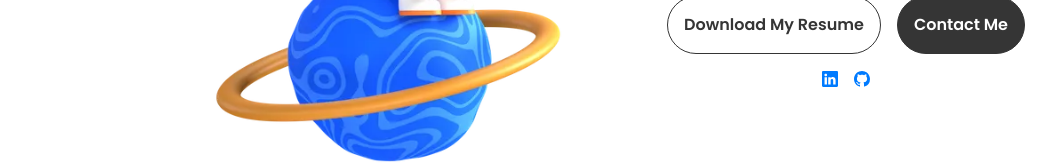
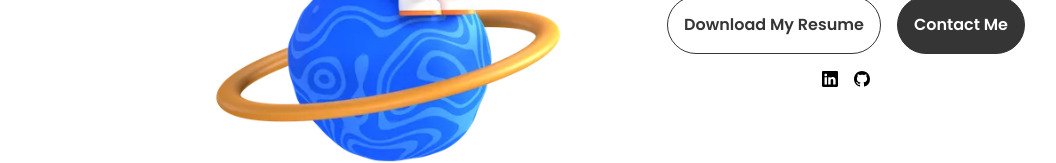
Before and after one commit to issryan/Portfolio, a React (Create React App) app: page / in a window 1280 px wide. Shown: the part 437-600 px from the top of the page, without its empty margins (34-1090 px from the left). Built offline with nearby package versions, Linux system fonts and the light colour scheme.

Commit message:
fixed css icon hover effect

```diff
--- a/src/components/footer/footer.css
+++ b/src/components/footer/footer.css
@@ -11,6 +11,13 @@ footer{
 footer a{
 
     color: white;
+}
+footer a:hover{
+
+    color: gray;
+    transition: ease-in 250ms;
+    text-decoration: none;
+
 }
 
 .footer__logo{
@@ -39,6 +46,7 @@ footer a{
     margin-bottom: 4rem;
 }
 
+
 .footer-link {
     color: white;
     text-decoration: none;
@@ -47,7 +55,7 @@ footer a{
 
 .footer-link:hover {
     color: grey;
-    text-decoration: underline;
+    text-decoration: none;
     text-underline-offset: 1rem;
     text-decoration-color: rgb(181, 181, 181);
     transition: ease-in 250ms;
@@ -56,13 +64,17 @@ footer a{
 .footer-icon {
     color: white;
     text-decoration: none;
-    text-decoration-color: white;
+}
+.footer-icon:hover{
+    color: gray;
+    text-decoration: none;
+    transition: ease-in 250ms;
 }
 
 .footer__copyright{
 
     margin-bottom: 4rem;
-    color: var(--color-bg);
+    color: white;
 }
 
 /* Media queries for small devices(Mobiles) */
--- a/src/components/header/HeaderSocials.jsx
+++ b/src/components/header/HeaderSocials.jsx
@@ -1,13 +1,14 @@
 import React from 'react'
 import {BsLinkedin} from 'react-icons/bs'
 import {BsGithub} from 'react-icons/bs'
+import './header.css'
 
 const HeaderSocials = () => {
   return (
 
       <>
-        <a href="https://www.linkedin.com/in/ryanarafeh" target="_blank" rel='noreferrer'><BsLinkedin/></a>
-        <a href="https://github.com/issryan" target="_blank" rel='noreferrer'><BsGithub/></a>
+        <a href="https://www.linkedin.com/in/ryanarafeh" className='header-icon' target="_blank" rel='noreferrer'><BsLinkedin/></a>
+        <a href="https://github.com/issryan" className='header-icon'target="_blank" rel='noreferrer'><BsGithub/></a>
       </>
   )
 }
--- a/src/components/header/header.css
+++ b/src/components/header/header.css
@@ -74,6 +74,7 @@
 
 .btn-color-1:hover {
   background: rgb(0, 0, 0);
+  color: white;
 }
 
 .btn-color-2 {
@@ -91,3 +92,13 @@ a.btn.btn-color-2{
 a.btn-color-2:hover{
 color: white;
 }
+
+.header-icon {
+  color: rgb(0, 0, 0);
+  text-decoration: none;
+}
+.header-icon:hover{
+  color: gray;
+  text-decoration: none;
+  transition: ease-in 250ms;
+}
```
